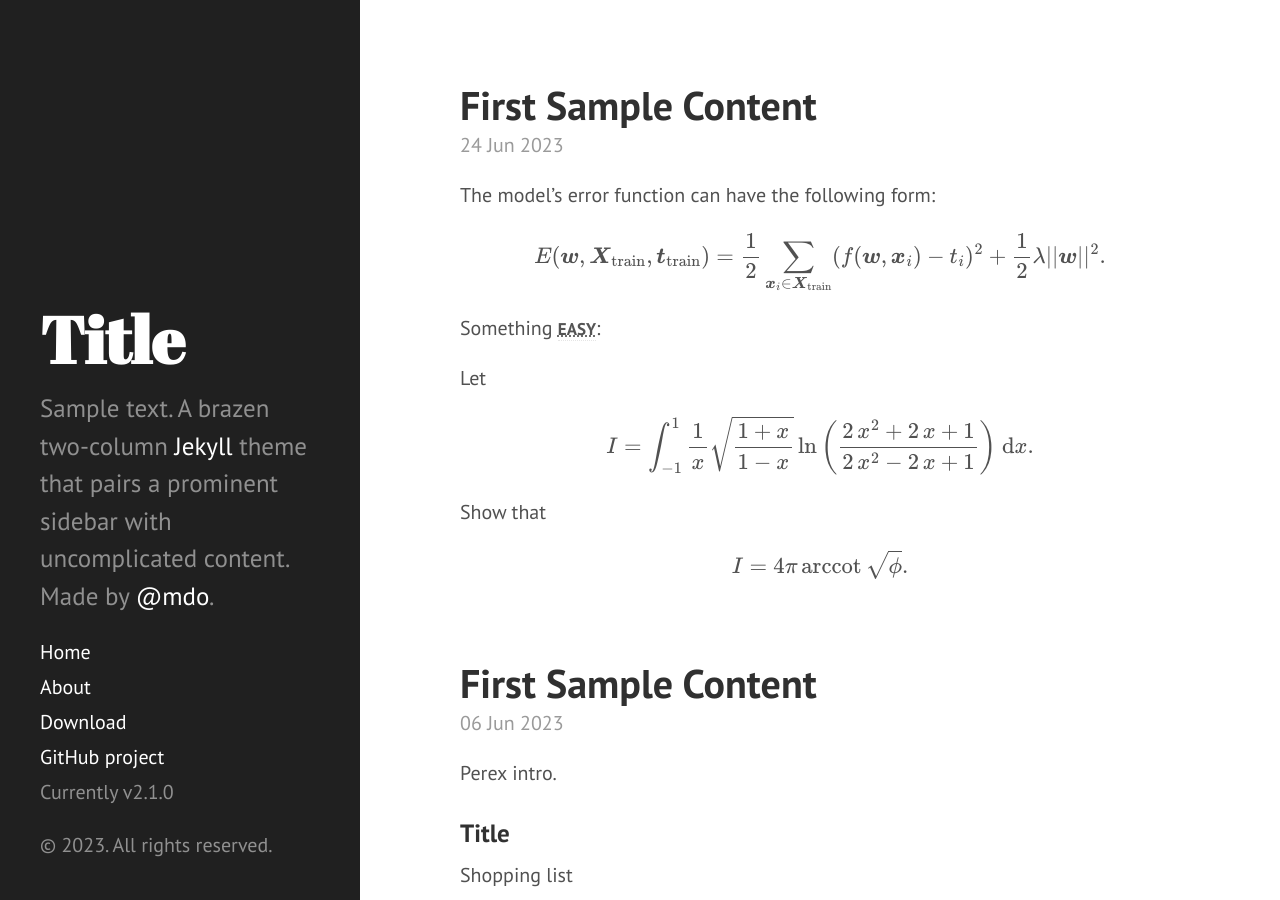
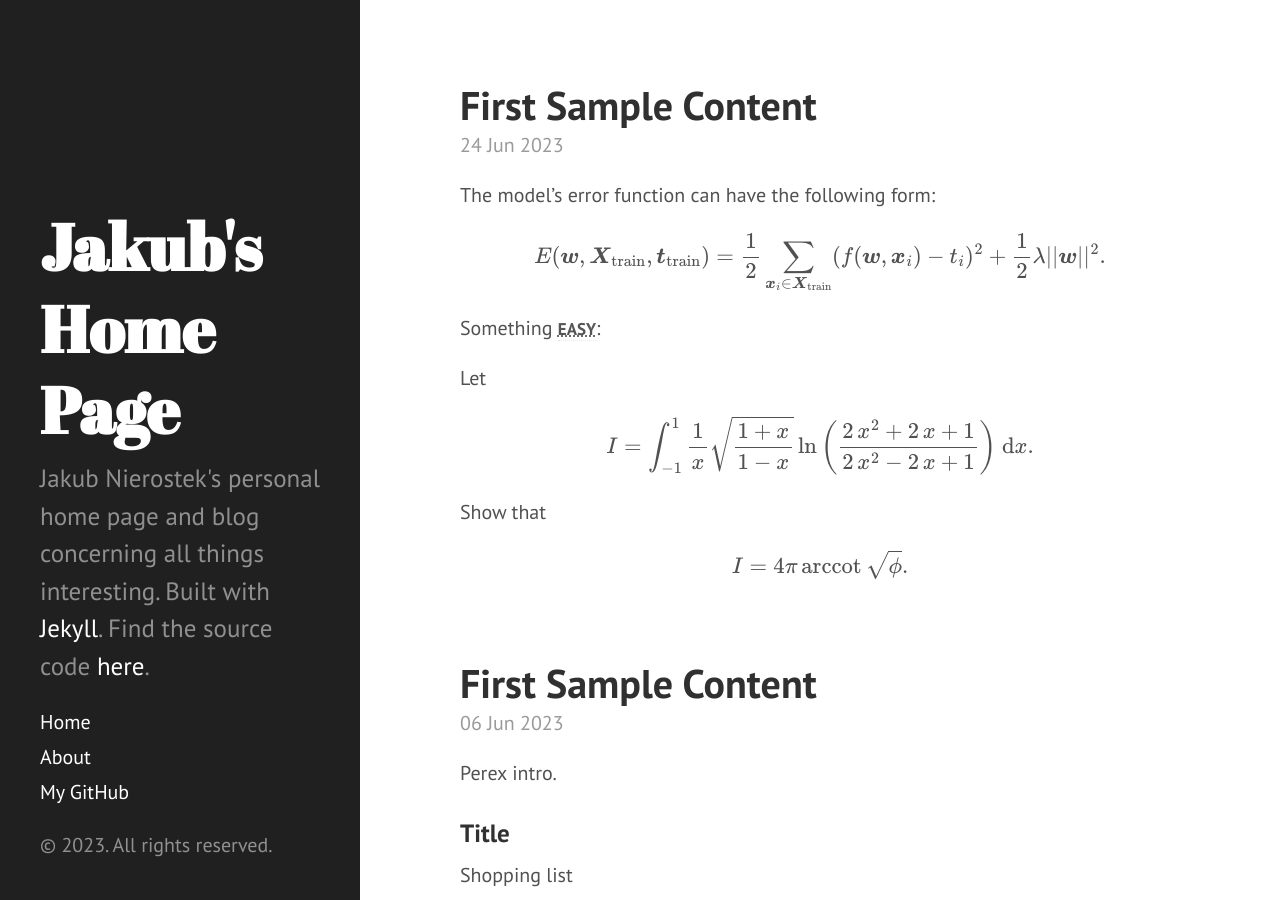
Before and after one commit to nierja/hyde, a Jekyll site: the page built from index.html, in a window 1280 px wide and 900 px high. Built offline with Jekyll 4.4.1, drawn with Linux system fonts in a browser that asks for light colours; formulas are drawn with MathJax 3; the list of posts is cut into pages by our own code.

Commit message:
Update sidebar

```diff
--- a/_config.yml
+++ b/_config.yml
@@ -24,12 +24,13 @@ whitelist:
 permalink:        pretty
 
 # Setup
-title:            Title
-tagline:          Tag
-description:      'Sample text. A brazen two-column <a href="http://jekyllrb.com" target="_blank">Jekyll</a> theme that pairs a prominent sidebar with uncomplicated content. Made by <a href="https://twitter.com/mdo" target="_blank">@mdo</a>.'
+title:            Jakub's Home Page
+tagline:
+description:      >
+                  Jakub Nierostek's personal home page and blog concerning all things interesting. Built with <a href="http://jekyllrb.com" target="_blank">Jekyll</a>. Find the source code <a href="https://github.com/nierja/hyde" target="_blank">here</a>.
 url:              https://www.jakubnierostek.cz/
 baseurl:          /
-
+# 'Personal home page and blog of Jakub Nierostek. Built with <a href="http://jekyllrb.com" target="_blank">Jekyll</a>. Find the source <a href="https://github.com/nierja/hyde" target="_blank">here</a>.'
 
 
 author:
@@ -42,4 +43,4 @@ paginate:         5
 version:          2.1.0
 
 github:
-  repo:           https://github.com/poole/hyde
+  repo:           https://github.com/nierja
--- a/_includes/sidebar.html
+++ b/_includes/sidebar.html
@@ -26,9 +26,9 @@
         {% endif %}
       {% endfor %}
 
-      <a class="sidebar-nav-item" href="{{ site.github.repo }}/archive/v{{ site.version }}.zip">Download</a>
-      <a class="sidebar-nav-item" href="{{ site.github.repo }}">GitHub project</a>
-      <span class="sidebar-nav-item">Currently v{{ site.version }}</span>
+      <!-- <a class="sidebar-nav-item" href="{{ site.github.repo }}/archive/v{{ site.version }}.zip">Download</a> -->
+      <a class="sidebar-nav-item" href="{{ site.github.repo }}">My GitHub</a>
+      <!-- <span class="sidebar-nav-item">Currently v{{ site.version }}</span> -->
     </nav>
 
     <p>&copy; {{ site.time | date: '%Y' }}. All rights reserved.</p>
```
